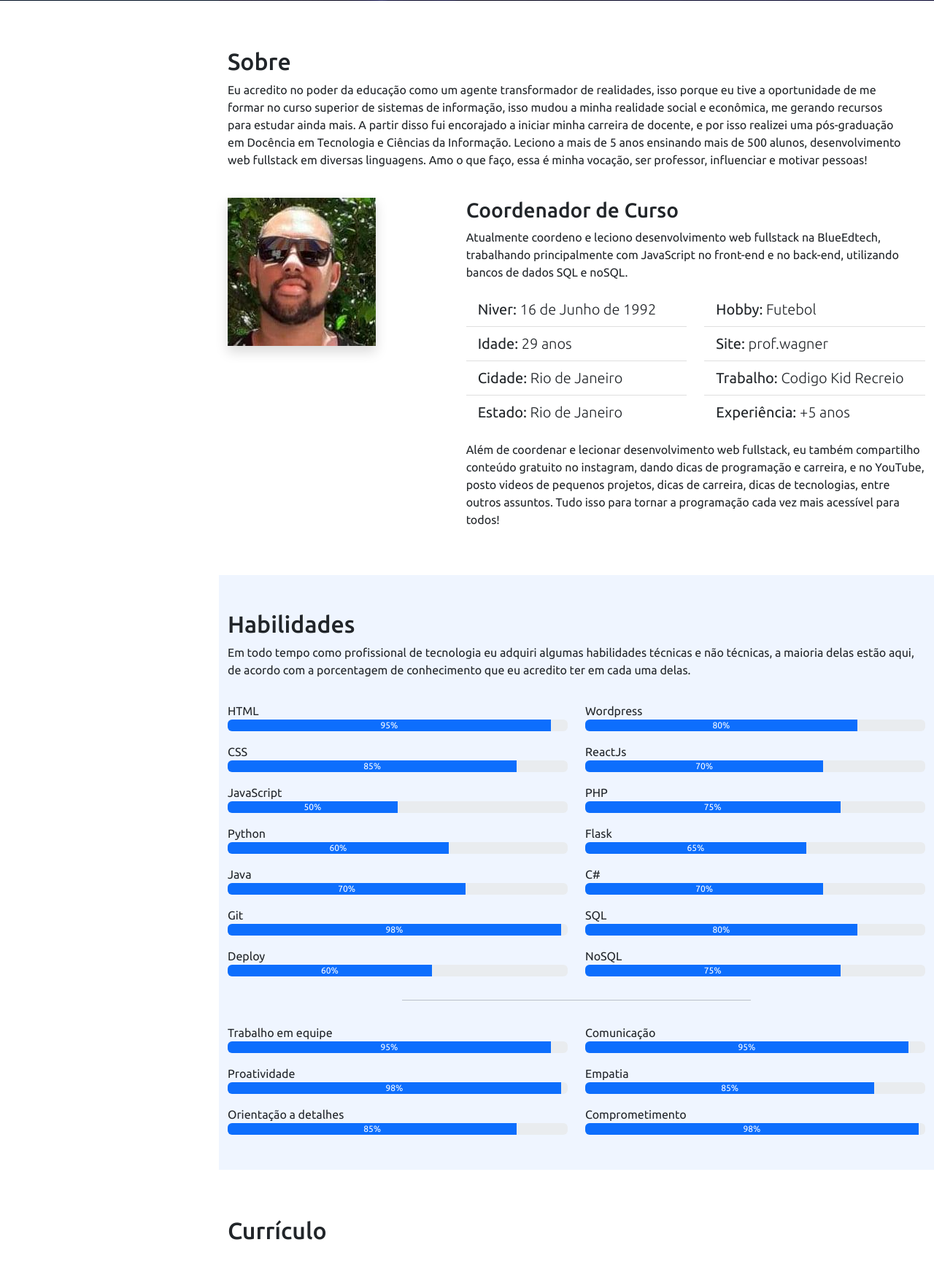
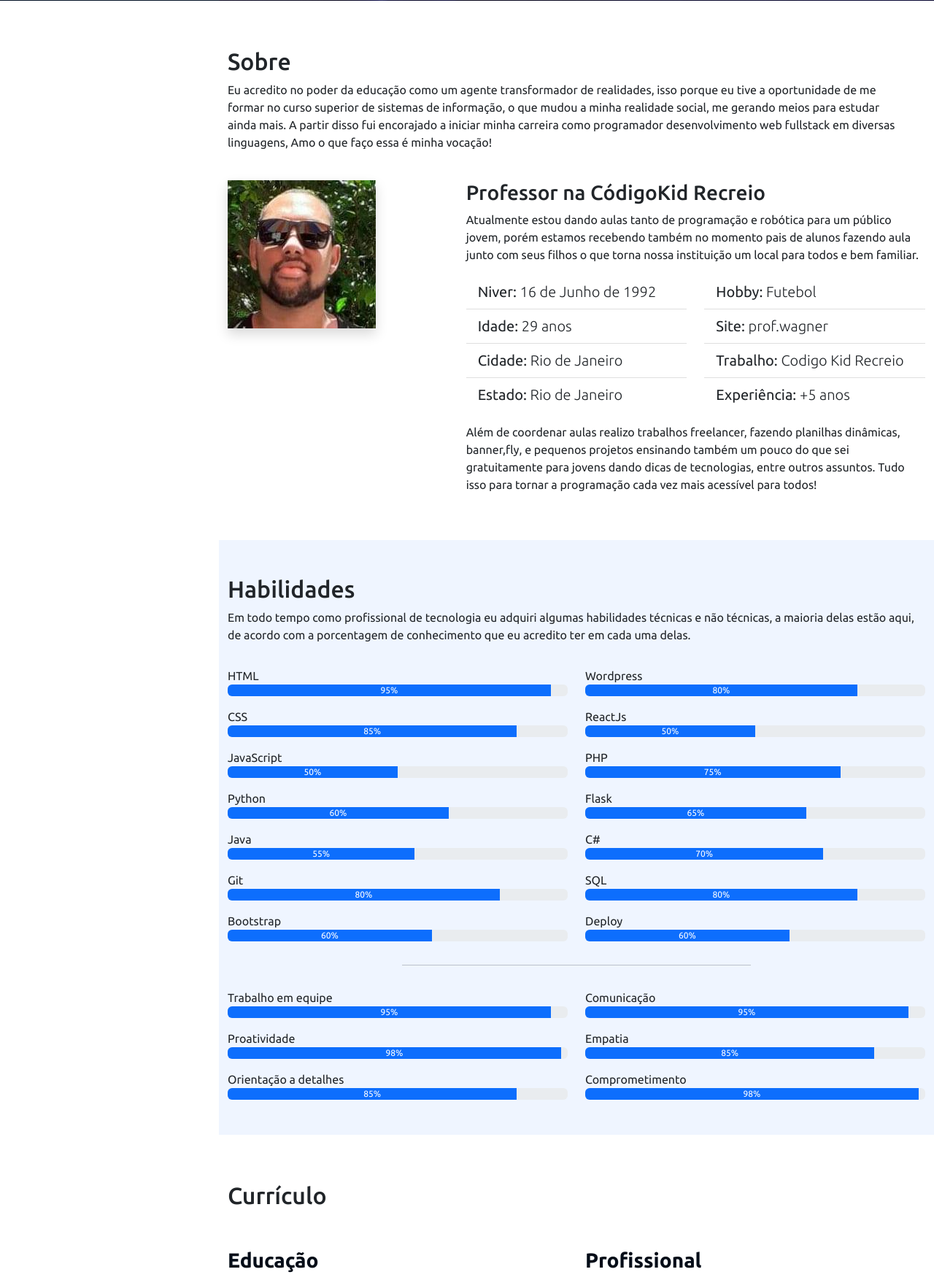
Before and after one commit to WagnerGabrielMartiresSilva/Portfolio, a Flask app: page / in a window 1280 px wide. Shown: the part 799-2553 px from the top of the page at 73% size. Run offline with Flask 2, Linux system fonts and the light colour scheme; some libraries are stand-ins or nearby versions.

Commit message:
Projeto pronto no flask

```diff
--- a/templates/index.html
+++ b/templates/index.html
@@ -18,19 +18,19 @@
 
     <aside id='header'>
         <section class="profile">
-            <img src="../static/img/perfil.jpg" alt="Foto do Thiago">
+            <img src="../static/img/perfil.jpg" alt="Foto do Wagner">
             <h1>Wagner Gabriel</h1>
             <div class="social-links mt-4 text-center">
-                <a target="_blank" href="https://www.linkedin.com/in/thicode/">
+                <a target="_blank" href="https://www.linkedin.com/in/wagner-martires-silva-030626194/">
                     <i class="bi bi-linkedin"></i>
                 </a>
-                <a target="_blank" href="https://github.com/codethi">
+                <a target="_blank" href="https://github.com/WagnerGabrielMartiresSilva">
                     <i class="bi bi-github"></i>
                 </a>
-                <a target="_blank" href="https://www.youtube.com/channel/UCnATHGHftSGHbhn6uF8dEUA">
+                <a target="_blank" href="">
                     <i class="bi bi-youtube"></i>
                 </a>
-                <a target="_blank" href="https://www.instagram.com/thi.code/">
+                <a target="_blank" href="">
                     <i class="bi bi-instagram"></i>
                 </a>
             </div>
@@ -88,16 +88,14 @@
                     <h2 class='pt-3'>Sobre</h2>
                     <p>Eu acredito no poder da educação como um agente transformador de
                         realidades, isso porque eu tive a oportunidade de me formar no curso superior de sistemas de
-                        informação, isso
-                        mudou a minha realidade social e econômica, me gerando recursos para estudar ainda mais. A
+                        informação, o que
+                        mudou a minha realidade social, me gerando meios para estudar ainda mais. A
                         partir
-                        disso fui encorajado a iniciar minha carreira de docente, e por isso realizei uma
-                        pós-graduação em
-                        Docência em Tecnologia e Ciências da Informação. Leciono a mais de 5 anos ensinando mais de
-                        500
-                        alunos, desenvolvimento web fullstack em diversas linguagens. Amo o que faço, essa é minha
-                        vocação,
-                        ser professor, influenciar e motivar pessoas!</p>
+                        disso fui encorajado a iniciar minha carreira como programador desenvolvimento web fullstack
+                         em diversas linguagens, Amo o que faço essa é minha vocação!
+
+
+                       </p>
                 </div>
             </div>
 
@@ -106,10 +104,11 @@
                     <img class="img-fluid shadow" src="../static/img/perfil.jpg" alt="Foto do Thiago" data-anime="left">
                 </div>
                 <div class="col-md-8" data-anime="right">
-                    <h3>Coordenador de Curso</h3>
-                    <p>Atualmente coordeno e leciono desenvolvimento web fullstack na BlueEdtech, trabalhando
-                        principalmente
-                        com JavaScript no front-end e no back-end, utilizando bancos de dados SQL e noSQL.</p>
+                    <h3>Professor na CódigoKid Recreio</h3>
+                    <p>Atualmente estou dando aulas tanto de programação e robótica para um público jovem,
+                         porém estamos recebendo também no momento pais de alunos fazendo aula junto com seus filhos
+                        o que torna nossa instituição um local para todos e bem familiar.
+                        </p>
 
                     <div class="row mt-3 mb-3">
                         <div class="col-md-6">
@@ -135,7 +134,7 @@
                                 <li class="list-group-item">Hobby: <span class="fw-lighter">Futebol</span></li>
                                 <li class="list-group-item">Site: <a href="https://profwagner.epizy.com/" target="_blank"
                                         class="fw-lighter text-decoration-none link-dark">prof.wagner</a></li>
-                                <li class="list-group-item">Trabalho: <a href="https://blueedtech.com.br/"
+                                <li class="list-group-item">Trabalho: <a href="https://www.codigokid.com.br/escola-de-programacao-e-robotica/recreio"
                                         target="_blank" class="fw-lighter text-decoration-none link-dark">Codigo Kid
                                         Recreio</a></li>
                                 <li class="list-group-item">Experiência: <span class="fw-lighter"> +5
@@ -145,10 +144,11 @@
                         </div>
                     </div>
 
-                    <p>Além de coordenar e lecionar desenvolvimento web fullstack, eu também compartilho conteúdo
-                        gratuito no instagram, dando dicas de programação e carreira, e no YouTube, posto videos de
-                        pequenos projetos, dicas de carreira, dicas de tecnologias, entre outros assuntos. Tudo isso
-                        para tornar a programação cada vez mais acessível para todos!</p>
+                    <p>Além de coordenar aulas realizo trabalhos freelancer, fazendo planilhas dinâmicas, banner,fly,
+                    e pequenos projetos ensinando também um pouco do que sei gratuitamente para jovens dando dicas de tecnologias, entre outros assuntos. Tudo isso
+                    para tornar a programação cada vez mais acessível para todos!
+
+                    </p>
 
                 </div>
             </div>
@@ -186,15 +186,15 @@
                         </div>
                         <p class="mt-3 mb-0">Java</p>
                         <div class="progress">
-                            <div class="progress-bar" data-anime="left" role="progressbar" style="width: 70%;"
-                                aria-valuenow="70" aria-valuemin="0" aria-valuemax="100">70%</div>
+                            <div class="progress-bar" data-anime="left" role="progressbar" style="width: 55%;"
+                                aria-valuenow="55" aria-valuemin="0" aria-valuemax="100">55%</div>
                         </div>
                         <p class="mt-3 mb-0">Git</p>
                         <div class="progress">
-                            <div class="progress-bar" data-anime="left" role="progressbar" style="width: 98%;"
-                                aria-valuenow="98" aria-valuemin="0" aria-valuemax="100">98%</div>
+                            <div class="progress-bar" data-anime="left" role="progressbar" style="width: 80%;"
+                                aria-valuenow="80" aria-valuemin="0" aria-valuemax="100">80%</div>
                         </div>
-                        <p class="mt-3 mb-0">Deploy</p>
+                        <p class="mt-3 mb-0">Bootstrap</p>
                         <div class="progress mb-3">
                             <div class="progress-bar" data-anime="left" role="progressbar" style="width: 60%;"
                                 aria-valuenow="60" aria-valuemin="0" aria-valuemax="100">60%</div>
@@ -208,8 +208,8 @@
                         </div>
                         <p class="mt-3 mb-0">ReactJs</p>
                         <div class="progress">
-                            <div class="progress-bar" data-anime="left" role="progressbar" style="width: 70%;"
-                                aria-valuenow="70" aria-valuemin="0" aria-valuemax="100">70%</div>
+                            <div class="progress-bar" data-anime="left" role="progressbar" style="width: 50%;"
+                                aria-valuenow="50" aria-valuemin="0" aria-valuemax="100">50%</div>
                         </div>
                         <p class="mt-3 mb-0">PHP</p>
                         <div class="progress">
@@ -231,10 +231,10 @@
                             <div class="progress-bar" data-anime="left" role="progressbar" style="width: 80%;"
                                 aria-valuenow="80" aria-valuemin="0" aria-valuemax="100">80%</div>
                         </div>
-                        <p class="mt-3 mb-0">NoSQL</p>
+                        <p class="mt-3 mb-0">Deploy</p>
                         <div class="progress mb-3">
-                            <div class="progress-bar" data-anime="left" role="progressbar" style="width: 75%;"
-                                aria-valuenow="75" aria-valuemin="0" aria-valuemax="100">75%</div>
+                            <div class="progress-bar" data-anime="left" role="progressbar" style="width: 60%;"
+                                aria-valuenow="60" aria-valuemin="0" aria-valuemax="100">60%</div>
                         </div>
                     </div>
                 </div>
@@ -296,11 +296,11 @@
                         <h3 class="cv-title">Educação</h3>
 
                         <div class='cv-item' data-anime="up">
-                            <h4>Esp. Docência em Ciênc. e Tec. da Info.</h4>
-                            <h5>2019 - 2019</h5>
-                            <p><em>Instituto Brasileiro de Formação</em></p>
-                            <p>Pós-graduação voltada a área de docencia com o foco em tecnologia da informação e
-                                ciências da informação, com carga horária de 480 horas</p>
+                            <h4>Graduação em Ciência de Dados</h4>
+                            <h5>2021 - 2025</h5>
+                            <p><em>Estácio de Sá</em></p>
+                            <p>Graduação voltada a área de Ciência de dados, com carga horária de 480 horas</p>
+
                         </div>
 
                         <div class='cv-item' data-anime="up">
@@ -337,15 +337,15 @@
                             <h4>Microempreendedor de informática</h4>
                             <h5>2021 - 2022</h5>
                             <p><em>Prof Wagner</em></p>
-                            <p>Instrutor de desenvolvimento Web Full Stack. Utilizando Angular no front-end,
-                                Java e Spring Boot no back-end, MySQL no banco de dados e deploy com
-                                Docker. </p>
+                            <p>Instrutor de desenvolvimento Web Full Stack. Utilizando Html, Css, Bootstrap , JavaScript no front-end,
+                                Php no back-end, SQL no banco de dados.
+                                 </p>
                         </div>
 
                         <div class='cv-item' data-anime="up">
-                            <h4>Instrutor de informática</h4>
-                            <h5>2018 - 2019</h5>
-                            <p><em>Instituto da Oportunidade Social</em></p>
+                            <h4>Freelancer </h4>
+                            <h5>2022 - atual</h5>
+                            <p><em>Home office</em></p>
                             <p>Instrutor de computação básica profissionalizante, com módulos de sistema
                                 operacional, pacote office e internet, focando principalmente no Excel.</p>
                         </div>
@@ -412,9 +412,8 @@
                                             <p class="card-text">Projeto fullstack criado com PostegreSQL, Flask, HTML,
                                                 CSS e JavaScript, deploy realizado no Heroku</p>
                                             <div class="d-flex justify-content-center">
-                                                <a href="https://github.com/codethi/pokedex-flask" target='_blank'
-                                                    class="btn btn-outline-dark me-3"><i class="bi bi-github"></i></a>
-                                                <a href="https://pokedex-thicode.herokuapp.com/" target='_blank'
+
+                                                <a href="" target='_blank'
                                                     class="btn btn-outline-primary"><i class="bi bi-link-45deg"></i></a>
                                             </div>
                                         </div>
@@ -431,14 +430,12 @@
                                         <img src="../static/img/Microsoft-Power-BI-d.png" class="card-img-top img-fluid w-100"
                                             alt="print do blog">
                                         <div class="card-body">
-                                            <h5 class="card-title">Blue Music</h5>
-                                            <p class="card-text">Projeto fullstack criado com SQLite, Flask, HTML, CSS e
-                                                JavaScript,
-                                                deploy realizado no Heroku</p>
+                                            <h5 class="card-title">Power BI</h5>
+                                            <p class="card-text">Projeto de Planilhas feito com linguagens R
+                                               </p>
                                             <div class="d-flex justify-content-center">
-                                                <a href="https://github.com/codethi/BlueMusicV2" target='_blank'
-                                                    class="btn btn-outline-dark me-3"><i class="bi bi-github"></i></a>
-                                                <a href="https://appbluemusic.herokuapp.com/" target='_blank'
+
+                                                <a href="" target='_blank'
                                                     class="btn btn-outline-primary"><i class="bi bi-link-45deg"></i></a>
                                             </div>
 
@@ -450,14 +447,11 @@
                                         <img src="../static/img/excel.png" class="card-img-top img-fluid w-100"
                                             alt="print do blog">
                                         <div class="card-body">
-                                            <h5 class="card-title">Timer</h5>
-                                            <p class="card-text">Projeto front-end criado com HTML, CSS, Bootstrap e
-                                                JavaScript,
-                                                deploy realizado no Netlify</p>
+                                            <h5 class="card-title">Projeto excel</h5>
+                                            <p class="card-text">Feito com planilhas e dashboards criativos
+                                                </p>
                                             <div class="d-flex justify-content-center">
-                                                <a href=""
-                                                    target='_blank' class="btn btn-outline-dark me-3"><i
-                                                        class="bi bi-github"></i></a>
+
                                                 <a href="" target='_blank'
                                                     class="btn btn-outline-primary"><i class="bi bi-link-45deg"></i></a>
                                             </div>
@@ -470,13 +464,11 @@
                                         <img src="../static/img/carro-2.png" class="card-img-top img-fluid w-100"
                                             alt="print do blog">
                                         <div class="card-body">
-                                            <h5 class="card-title">Página de Links</h5>
-                                            <p class="card-text">Projeto front-end criado com HTML, CSS, Bootstrap e
-                                                JavaScript,
-                                                deploy realizado no Netlify</p>
+                                            <h5 class="card-title">Projeto carro</h5>
+                                            <p class="card-text">Projeto fullstack criado com MySQL, Spring e Angular,
+                                                deploy realizado onde verifica gasto de gasolina</p>
                                             <div class="d-flex justify-content-center">
-                                                <a href="" target='_blank'
-                                                    class="btn btn-outline-dark me-3"><i class="bi bi-github"></i></a>
+                                                <
                                                 <a href="" target='_blank'
                                                     class="btn btn-outline-primary"><i class="bi bi-link-45deg"></i></a>
                                             </div>
```
